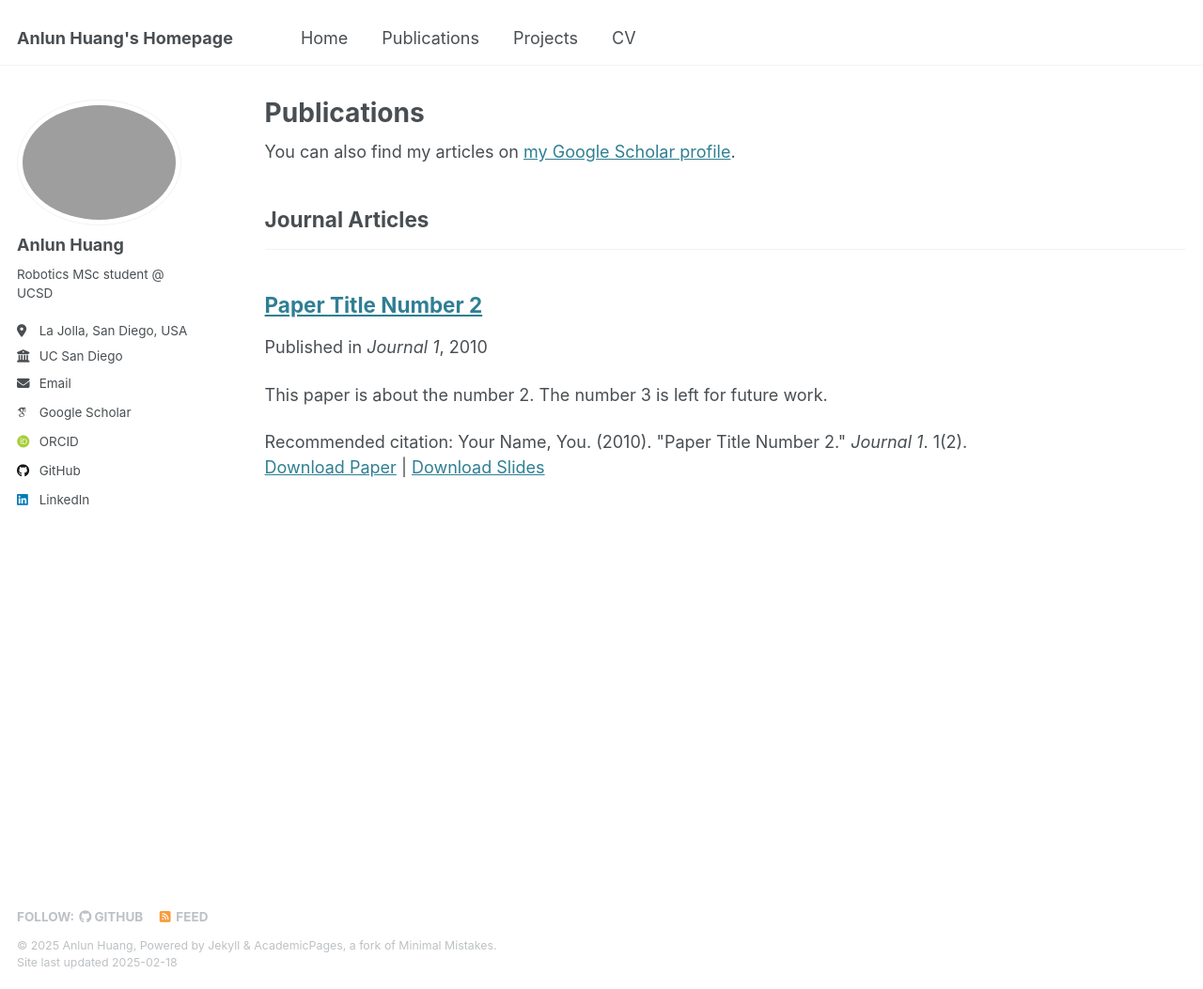
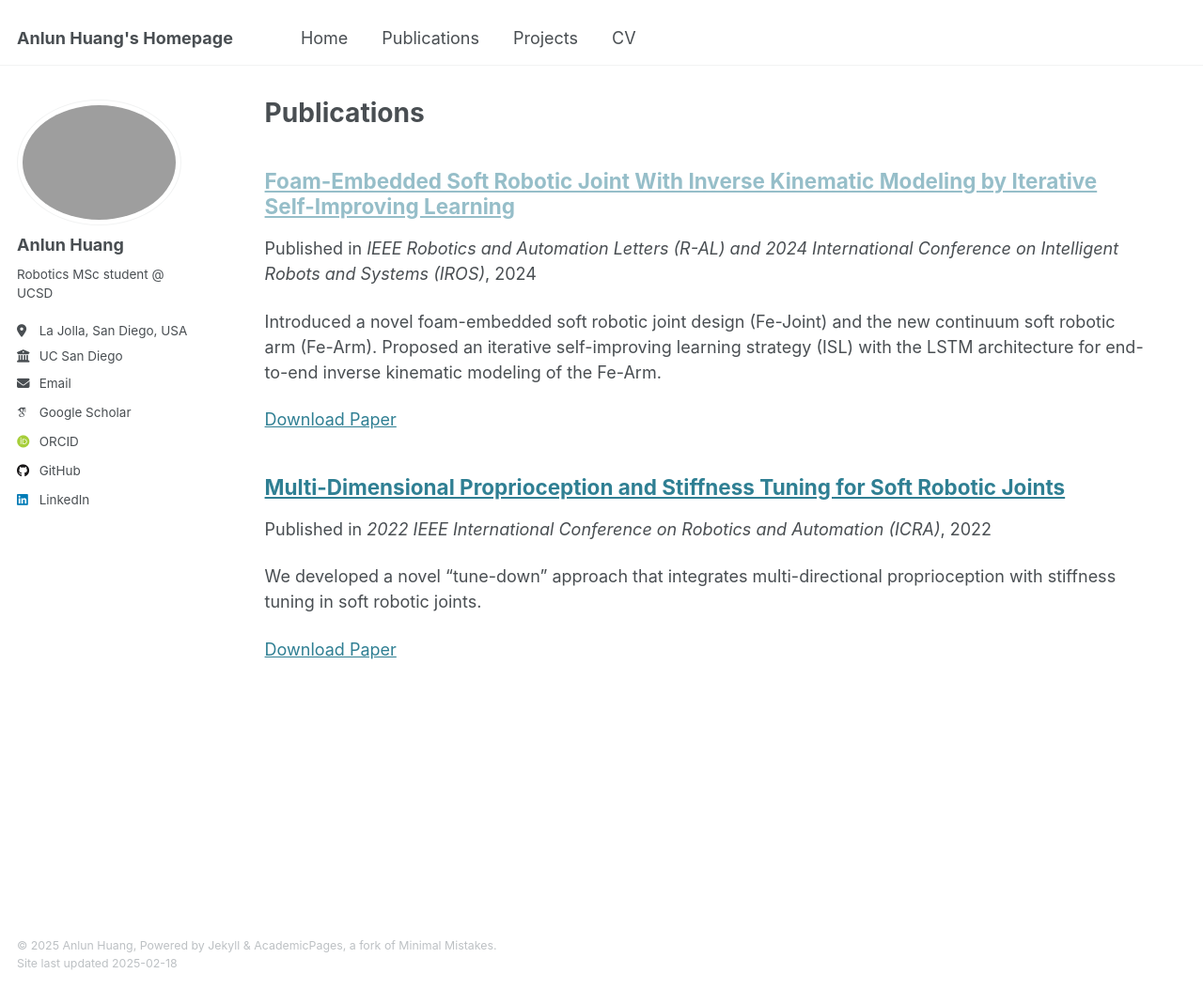
Before and after one commit to AllenHuangGit/AllenHuangGit.github.io, a Jekyll site: the page built from _pages/publications.html, in a window 1280 px wide and 1053 px high. Shown: the whole window at 94% size. Built offline with Jekyll 4.4.1, drawn with Linux system fonts in a browser that asks for light colours; some web fonts are replaced.

Commit message:
add: more publications

```diff
--- a/_includes/footer.html
+++ b/_includes/footer.html
@@ -1,6 +1,6 @@
 {% include base_path %}
 
-{% if site.author.github or site.author.bitbucket or site.atom_feed.hide != true %}
+<!-- {% if site.author.github or site.author.bitbucket or site.atom_feed.hide != true %}
 <div class="page__footer-follow">
   <ul class="social-icons">
     {% if site.data.ui-text[site.locale].follow_label %}
@@ -17,7 +17,7 @@
     {% endif %}
   </ul>
 </div>
-{% endif %}
+{% endif %} -->
 
 <div class="page__footer-copyright">
   &copy; {{ site.time | date: '%Y' }} {{ site.name | default: site.title }}, {{ site.data.ui-text[site.locale].powered_by | default: "Powered by" }} <a href="http://jekyllrb.com" rel="nofollow">Jekyll</a> &amp; <a href="https://github.com/academicpages/academicpages.github.io">AcademicPages</a>, a fork of <a href="https://mademistakes.com/work/minimal-mistakes-jekyll-theme/" rel="nofollow">Minimal Mistakes</a>.<br />
--- a/_pages/publications.html
+++ b/_pages/publications.html
@@ -5,29 +5,8 @@ permalink: /publications/
 author_profile: true
 ---
 
-{% if site.author.googlescholar %}
-  <div class="wordwrap">You can also find my articles on <a href="{{site.author.googlescholar}}">my Google Scholar profile</a>.</div>
-{% endif %}
-
 {% include base_path %}
 
-<!-- New style rendering if publication categories are defined -->
-{% if site.publication_category %}
-  {% for category in site.publication_category  %}
-    {% assign title_shown = false %}
-    {% for post in site.publications reversed %}
-      {% if post.category != category[0] %}
-        {% continue %}
-      {% endif %}
-      {% unless title_shown %}
-        <h2>{{ category[1].title }}</h2><hr />
-        {% assign title_shown = true %}
-      {% endunless %}
-      {% include archive-single.html %}
-    {% endfor %}
-  {% endfor %}
-{% else %}
-  {% for post in site.publications reversed %}
-    {% include archive-single.html %}
-  {% endfor %}
-{% endif %}
+{% for post in site.publications reversed %}
+{% include archive-single.html %}
+{% endfor %}
--- a/_publications/2022_ICRA.md
+++ b/_publications/2022_ICRA.md
@@ -1,14 +1,13 @@
 ---
-title: "Paper Title Number 2"
+title: "Multi-Dimensional Proprioception and Stiffness Tuning for Soft Robotic Joints"
 collection: publications
-category: manuscripts
-permalink: /publication/2010-10-01-paper-title-number-2
-excerpt: 'This paper is about the number 2. The number 3 is left for future work.'
-date: 2010-10-01
-venue: 'Journal 1'
-slidesurl: 'http://academicpages.github.io/files/slides2.pdf'
-paperurl: 'http://academicpages.github.io/files/paper2.pdf'
-citation: 'Your Name, You. (2010). &quot;Paper Title Number 2.&quot; <i>Journal 1</i>. 1(2).'
+permalink: /publication/2022_ICRA
+excerpt: 'We developed a novel "tune-down" approach that integrates multi-directional proprioception with stiffness tuning in soft robotic joints.'
+date: 2022-05-23
+venue: '2022 IEEE International Conference on Robotics and Automation (ICRA)'
+paperurl: 'https://ieeexplore.ieee.org/abstract/document/9811555'
+author: 'Zhonggui Fang, Chaoyi Huang, Yaxi Wang, Jiahao Xu, Jiyong Tan, Bin Li, Zichen Wang, Yige Wu, **Anlun Huang**, Juan Yi, Sicong Liu, Zheng Wang'
+teaser: '/images/2022_ICRA.gif'
 ---
 
 The contents above will be part of a list of publications, if the user clicks the link for the publication than the contents of section will be rendered as a full page, allowing you to provide more information about the paper for the reader. When publications are displayed as a single page, the contents of the above "citation" field will automatically be included below this section in a smaller font.
```
Also changed, not shown: _pages/about.md (+1 -1 lines), _publications/2024_RAL.md (+2 -1 lines), images/2022_ICRA.gif (added).
